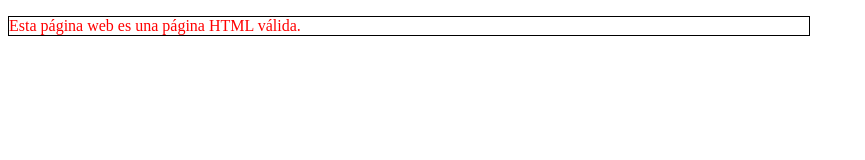
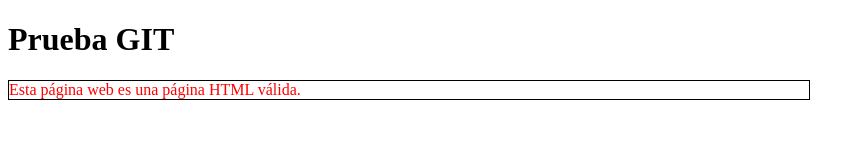
Before and after one commit to luisaparra-info/PRUEBA1, a plain HTML site: page index.html in a window 1280 px wide. Shown: the whole page, without its empty margins (0-865 px from the left). Drawn offline with Linux system fonts and the light colour scheme.

Commit message:
Modificación index y creación de functions.js

```diff
--- a/index.html
+++ b/index.html
@@ -9,6 +9,7 @@
 </head>
 
 <body>
+    <h1>Prueba GIT</h1>
     <p>Esta página web es una página HTML válida.</p>
 </body>
 
```
Also changed, not shown: functions.js (added).
